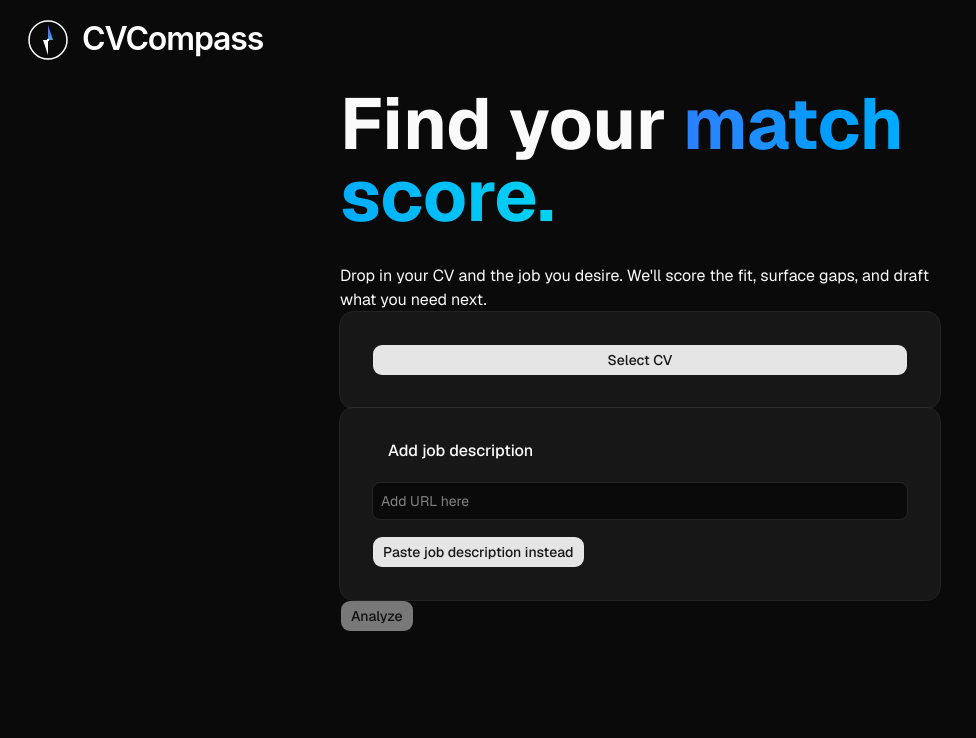
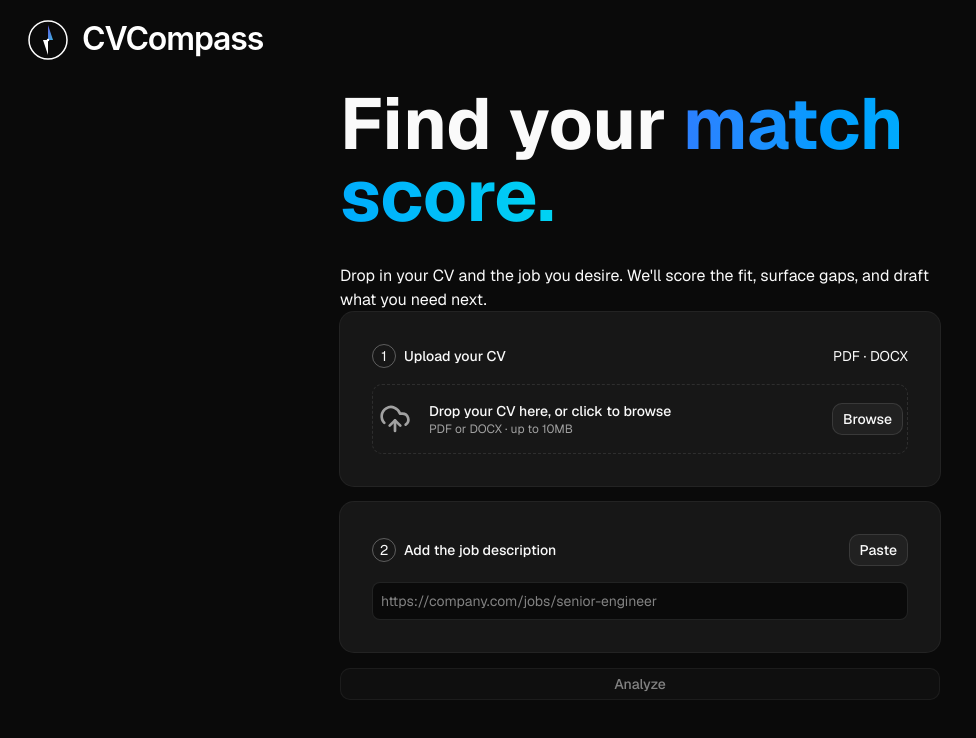
Before and after one commit to STAR-IW/resumioAi, a Next.js app in the folder frontend/: page /analyze in a window 1280 px wide. Shown: the top 738 px of the page, without its empty margins (0-976 px from the left). Built offline with nearby package versions, Linux system fonts and the light colour scheme.

Commit message:
ui updates-drag&drop; error handling fix

```diff
--- a/frontend/app/analyze/page.tsx
+++ b/frontend/app/analyze/page.tsx
@@ -51,8 +51,8 @@ export default function Analyze(){
             if(!res.ok){throw new Error(`Request failed. ${res.status}`);}
             const data = await res.json();
             setAnalyzeResult(data);
-        }catch(error){
-            setError('Analysis failed. Please try again ')
+        }catch(error : any){
+            setError(error.message || 'Analysis failed. Please try again ')
         }finally {
             setLoading(false);
         }
@@ -60,7 +60,7 @@ export default function Analyze(){
     async function fetchJobDescription(mode: 'url' | 'paste', value:string){
             const endpointUrl = '/job/scrape';
             const body = {url:value}
-            try{
+
                 if(mode === 'url'){
                     const res = await fetch(`${process.env.NEXT_PUBLIC_API_URL}${endpointUrl}`, {
                         method: "POST",
@@ -80,9 +80,7 @@ export default function Analyze(){
                 }
 
 
-            }catch(error : any){
-                setError(error.message ||'Network error, please try again later');
-            }
+
 
 
     }
@@ -94,21 +92,23 @@ export default function Analyze(){
             {/*Data input*/}
                 {! showResults && <div  className=" mx-auto  gap-4 max-w-[600px] ">
                     <h1 className="text-7xl font-bold ">Find your <span className="bg-gradient-to-r from-blue-500 to-cyan-400 bg-clip-text text-transparent">
-                match <br/> score.
+                match score.
                 </span></h1>
                     <p className="pt-8  "> Drop in your CV and the job you desire. We'll score the fit, surface gaps, and draft what you need next.</p>
+                <div className="flex flex-col gap-4">
+                    <FileUpload onUpload={(cvText : string)=>{  setCvText(cvText); }}></FileUpload>
+                    <JobInput   onJobInput = {(mode, value) =>{ setJobMode(mode); setJobValue(value)} }></JobInput>
+                    <Button variant="outline" data-testid = "analyze-button" onClick={handleAnalyze} disabled={!cvText || !jobValue}>Analyze
+                        {loading && <Spinner data-icon="inline-start" />}
+                    </Button>
+                    {error && <p className="text-red-500 text-sm">{error}</p>}
+                </div>
 
-                <FileUpload onUpload={(cvText : string)=>{  setCvText(cvText); }}></FileUpload>
-                <JobInput   onJobInput = {(mode, value) =>{ setJobMode(mode); setJobValue(value)} }></JobInput>
-                <Button data-testid = "analyze-button" onClick={handleAnalyze} disabled={!cvText || !jobValue}>Analyze
-                    {loading && <Spinner data-icon="inline-start" />}
-                </Button>
-                {error && <p className="text-red-500 text-sm">{error}</p>}
             </div>}
             {/*Results*/}
             <div className=" flex flex-col mx-auto  gap-4 max-w-[600px] ">
                 <div className="flex justify-end">
-                    {showResults && <Button className="m-3"  onClick={()=>{
+                    {showResults && <Button variant="outline" className="m-3"  onClick={()=>{
                         setShowResults(false);
                         setAnalyzeResult(null);
                         setCoverLetter('') ;
--- a/frontend/components/FileUpload.tsx
+++ b/frontend/components/FileUpload.tsx
@@ -3,6 +3,7 @@
 import {useRef, useState} from "react";
 import {Button} from "@/components/ui/button"
 import { Card } from "./ui/card";
+import {UploadCloud} from "lucide-react";
 export interface FileUploadProps{
     onUpload: (text:string) => void,
 }
@@ -42,10 +43,27 @@ export default function FileUpload({onUpload}: FileUploadProps ) {
 
     }
 
+    async function handleDrop(e: React.DragEvent){
+        e.preventDefault();
+        const file = e.dataTransfer.files[0];
+        await handleUpload(file);
+        setFileName(file?.name ??'');
+    }
+
 
     return (
         <div>
+
             <Card className="p-8">
+                <div className="flex justify-between items-center">
+                    <div className="flex items-center gap-2">
+                    <div className="rounded-full w-6 h-6 flex items-center justify-center border border-white/30 text-sm">
+                        1
+                    </div>
+                    <span className="font-medium">Upload your CV</span>
+                </div>
+                    <div>PDF · DOCX</div>
+                </div>
                 <input
                     ref={inputRef}
                     type='file'
@@ -58,8 +76,20 @@ export default function FileUpload({onUpload}: FileUploadProps ) {
                     }}
 
                 />
-                <Button data-testid = "select-cv"  disabled={uploaded} onClick={() =>  inputRef.current?.click()}>{uploaded? `✅  ${fileName} Uploaded Successfully` : uploaded? `Upload ${uploaded}` : "Select CV"}</Button>
-                {error && <p className='text-red-500 text-sm'>{error}</p>}
+                <div  className="border border-dashed rounded-lg px-1 py-4 flex items-center justify-between"
+                onDragOver={(e)=>e.preventDefault()}
+                onDrop ={handleDrop}>
+                    <div className="flex items-center gap-4">
+                        <UploadCloud className="w-9 h-8 text-muted-foreground" />
+                        <div>
+                            <p className="text-sm font-medium">Drop your CV here, or click to browse</p>
+                            <p className="text-xs text-muted-foreground">PDF or DOCX · up to 10MB</p>
+                        </div>
+                    </div>
+                    <Button variant="outline" data-testid = "select-cv"  disabled={uploaded} onClick={() =>  inputRef.current?.click()}>{uploaded? `✅  ${fileName} Uploaded Successfully` : uploaded? `Browse ${uploaded}` : "Browse"}</Button>
+                    {error && <p className='text-red-500 text-sm'>{error}</p>}
+                </div>
+
             </Card>
         </div>
     )
--- a/frontend/components/JobInput.tsx
+++ b/frontend/components/JobInput.tsx
@@ -16,17 +16,26 @@ export default function JobInput({onJobInput} : IJobInput){
     return (
         <div>
             <Card className="p-8">
-                <CardHeader>
-                    <CardTitle>Add job description</CardTitle>
-                    <CardDescription></CardDescription>
-                </CardHeader>
+
+                <div className="flex justify-between items-center">
+                    <div className="flex items-center gap-2">
+                        <div className="rounded-full w-6 h-6 flex items-center justify-center border border-white/30 text-sm">
+                            2
+                        </div>
+                        <span className="font-medium">Add the job description</span>
+                    </div>
+                    <div className= 'flex gap-2'>
+                        <Button variant="outline" onClick={modeChange}>{mode === 'url' ? 'Paste' : 'Url'}</Button>
+                    </div>
+                </div>
+
                 {mode === 'url' ?
-                    (<input data-testid = "input-url" className='w-full p-2 rounded-md bg-background border border-border text-foreground'  type="url" value={inputValue} placeholder="Add URL here" onChange={e => {setInputValue(e.target.value); onJobInput(mode,e.target.value); }}/>
+                    (<input data-testid = "input-url" className='w-full p-2 rounded-md bg-background border border-border text-foreground'  type="url" value={inputValue} placeholder="https://company.com/jobs/senior-engineer" onChange={e => {setInputValue(e.target.value); onJobInput(mode,e.target.value); }}/>
                     ) :
-                    (<textarea data-testid = "input-job-description" className='w-full p-2 rounded-md bg-background border border-border text-foreground h-32' value={inputValue} onChange={e => {setInputValue(e.target.value); onJobInput(mode,e.target.value); }} placeholder="Paste job description here"/>)}
-               <div className= 'flex gap-2'>
-                   <Button onClick={modeChange}>{mode === 'url' ? 'Paste job description instead' : 'Add url instead'}</Button>
-               </div>
+                    (<textarea data-testid = "input-job-description" className='w-full p-2 rounded-md bg-background border border-border text-foreground h-32' value={inputValue} onChange={e => {setInputValue(e.target.value); onJobInput(mode,e.target.value); }} placeholder="Paste the full job posting here - title, responsibilities, requirements, everything."/>)}
+               {/*<div className= 'flex gap-2'>*/}
+               {/*    <Button onClick={modeChange}>{mode === 'url' ? 'Paste' : 'Url'}</Button>*/}
+               {/*</div>*/}
 
             </Card>
 
```
